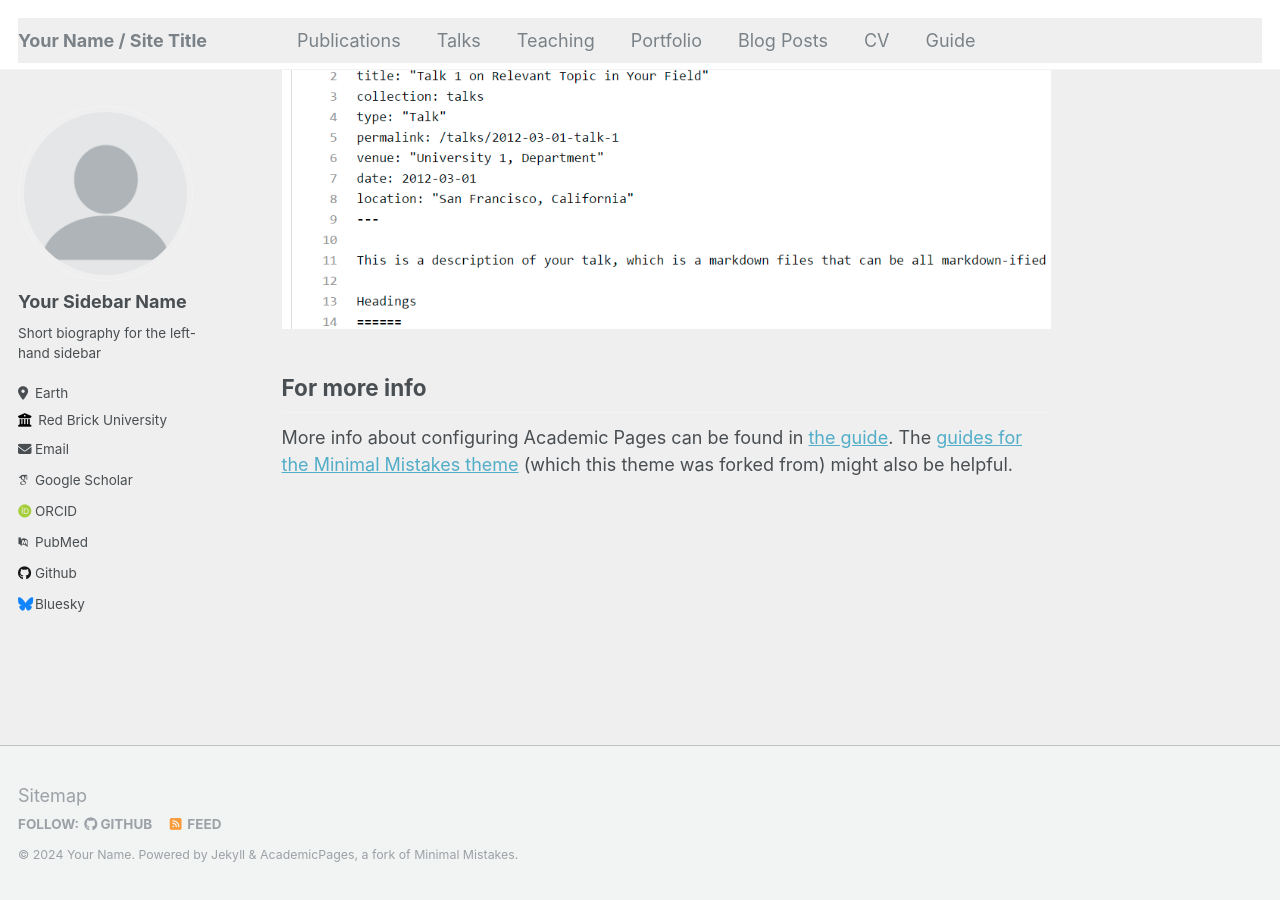
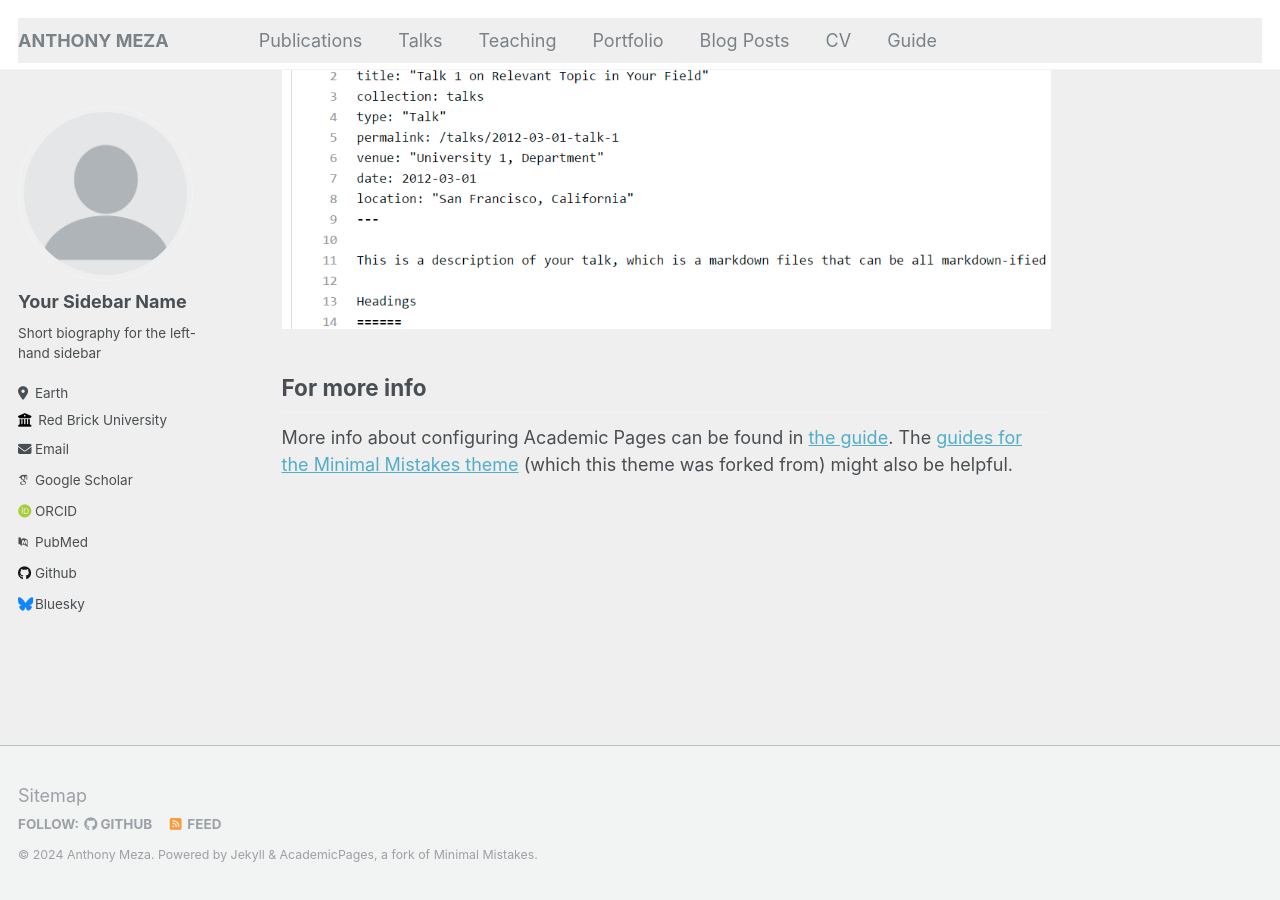
Before and after one commit to anthony-meza/anthony-meza.github.io, a Jekyll site: the page built from _pages/about.md, in a window 1280 px wide and 900 px high, scrolled down 2660 px. Built offline with Jekyll 4.4.1, drawn with Linux system fonts in a browser that asks for light colours; some web fonts are replaced.

Commit message:
Update _config.yml

```diff
--- a/_config.yml
+++ b/_config.yml
@@ -8,9 +8,9 @@
 
 # Basic Site Settings
 locale                   : "en-US"
-title                    : "Your Name / Site Title"
+title                    : "ANTHONY MEZA"
 title_separator          : "-"
-name                     : &name "Your Name"
+name                     : &name "Anthony Meza"
 description              : &description "personal description"
 url                      : https://academicpages.github.io # the base hostname & protocol for your site e.g. "https://mmistakes.github.io"
 baseurl                  : "" # the subpath of your site, e.g. "/blog"
```
